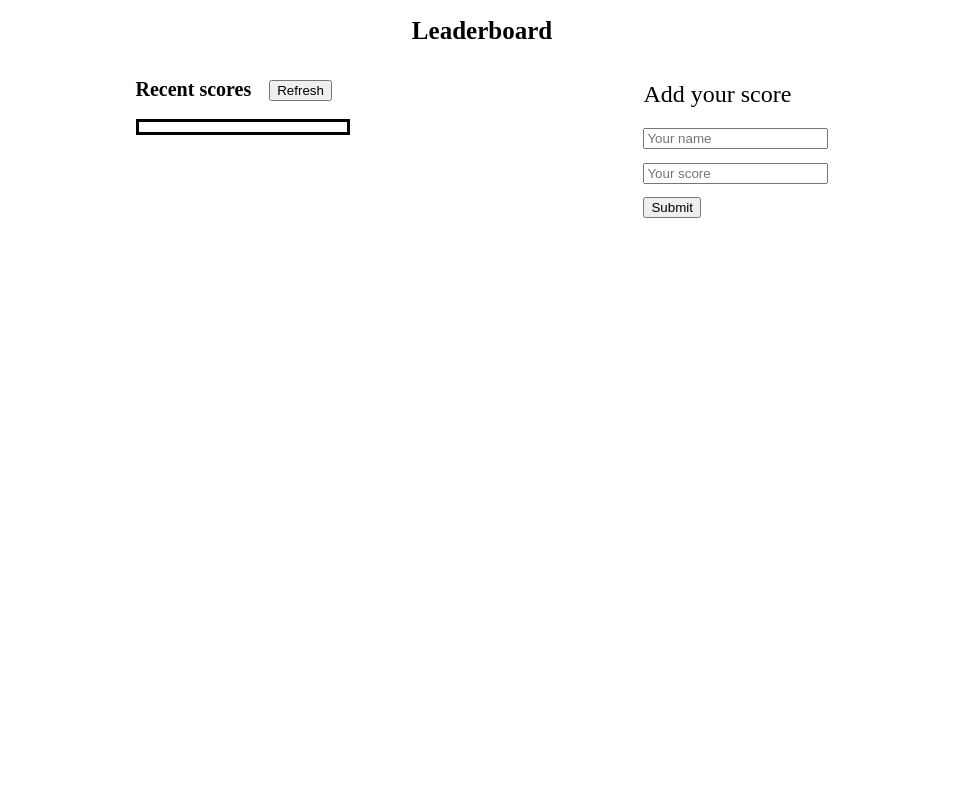
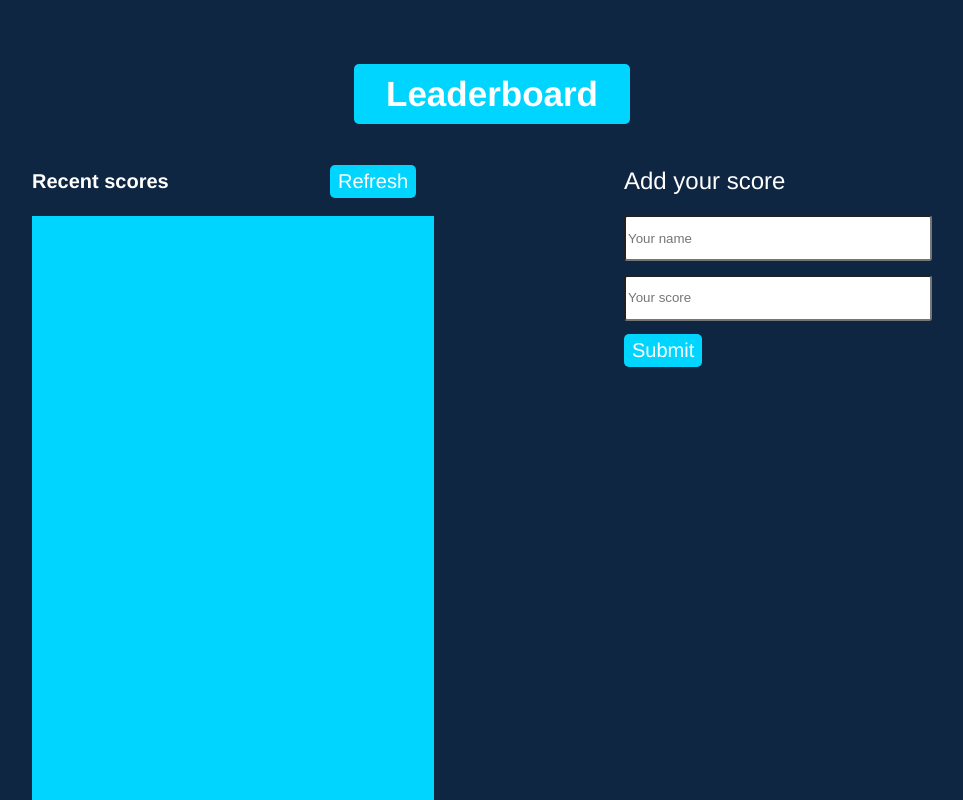
Before and after one commit to Rifat8080/Javascript-API, a website built with webpack: page src/index.html in a window 1280 px wide. Shown: the top 800 px of the page, without its empty margins (158-1121 px from the left). Built offline with nearby package versions, Linux system fonts and the light colour scheme; no server answers.

Commit message:
Final touch styles updated

```diff
--- a/src/style.css
+++ b/src/style.css
@@ -3,6 +3,7 @@
 body {
   margin: 0;
   padding: 0;
+  background-color: #0f2642;
 }
 
 .container {
@@ -11,30 +12,59 @@ body {
 }
 
 h1 {
-  font-size: 25px;
+  font-size: 35px;
   text-align: center;
+  margin-top: 5%;
+  font-family: 'Franklin Gothic Medium', 'Arial Narrow', Arial, sans-serif;
+  color: #fff;
+  background-color: #00d5ff;
+  border-radius: 5px;
+  padding: 10px 10px;
+  width: 20%;
+  height: 40px;
+  margin-left: 40%;
 }
 
 .refresh-scores {
   display: flex;
   justify-content: space-between;
+  align-items: center;
 }
 
 .refresh-scores h2 {
   font-size: 20px;
+  font-family: 'Franklin Gothic Medium', 'Arial Narrow', Arial, sans-serif;
+  color: #fff;
 }
 
 .refresh-btn {
   margin: 18px;
+  background-color: #00d5ff;
+  color: #fff;
+  border: none;
+  border-radius: 5px;
+  padding: 5px 8px;
+  font-size: 20px;
+  font-family: 'Franklin Gothic Medium', 'Arial Narrow', Arial, sans-serif;
 }
 
 .display-scores {
-  border: 3px solid black;
-  padding: 5px 1px;
+  border: none;
+  padding: 10px 1px;
+  background-color: #00d5ff;
+  color: #fff;
+  font-family: 'Franklin Gothic Medium', 'Arial Narrow', Arial, sans-serif;
+  width: 400px;
+  height: 100vh;
+  text-align: center;
+  font-size: 20px;
 }
 
 .display-scores div:nth-of-type(2n) {
-  background-color: rgb(233, 230, 230);
+  background-color: #fff;
+  color: #0f2642;
+  border: none;
+  font-family: 'Franklin Gothic Medium', 'Arial Narrow', Arial, sans-serif;
 }
 
 .input-scores {
@@ -43,8 +73,29 @@ h1 {
 
 .score {
   margin: 1em 0;
+  width: 300px;
+  height: 40px;
+  border-radius: 3px;
+}
+
+#user-name {
+  width: 300px;
+  height: 40px;
+  border-radius: 3px;
 }
 
 .add-scores h2 {
   font-weight: initial;
+  font-family: 'Franklin Gothic Medium', 'Arial Narrow', Arial, sans-serif;
+  color: #fff;
 }
+
+#user-data-submit {
+  background-color: #00d5ff;
+  color: #fff;
+  border: none;
+  border-radius: 5px;
+  padding: 5px 8px;
+  font-size: 20px;
+  font-family: 'Franklin Gothic Medium', 'Arial Narrow', Arial, sans-serif;
+}
```
Also changed, not shown: dist/main.js.
